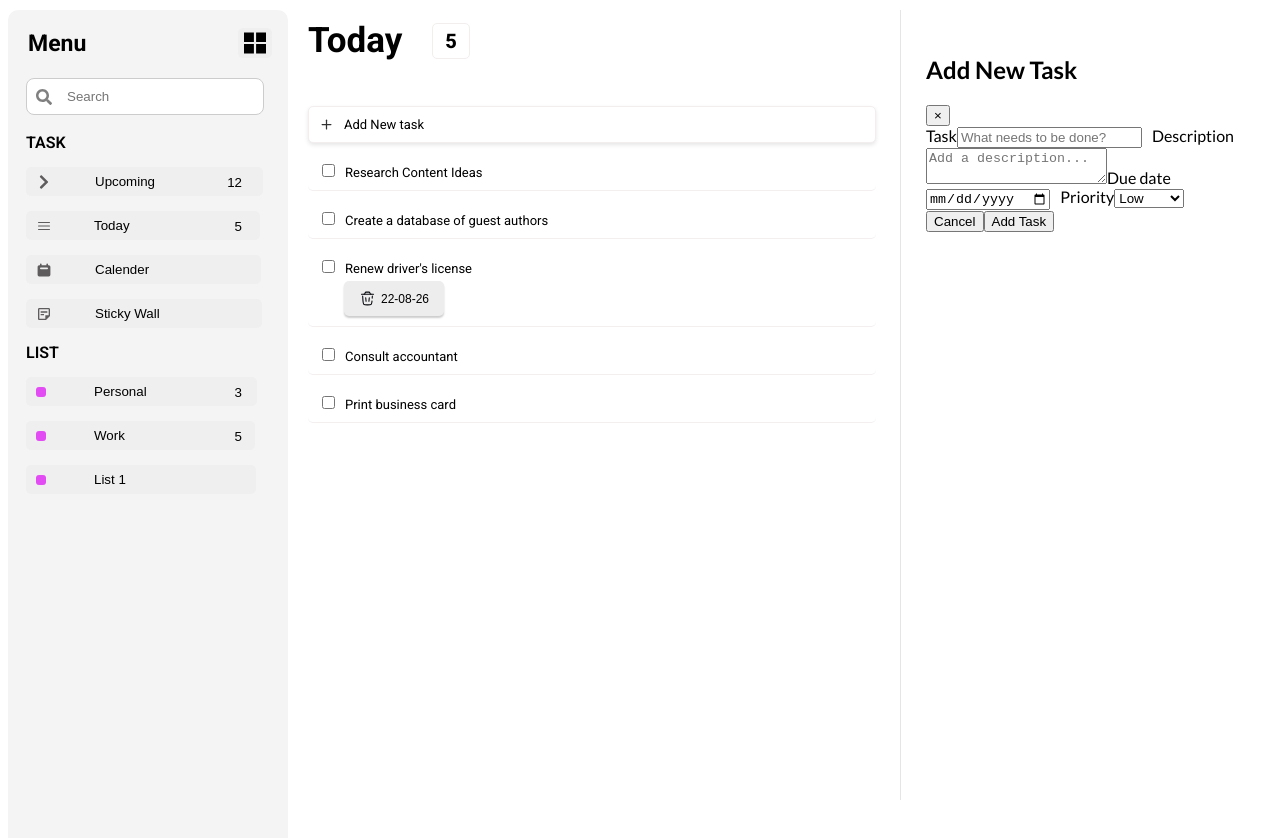
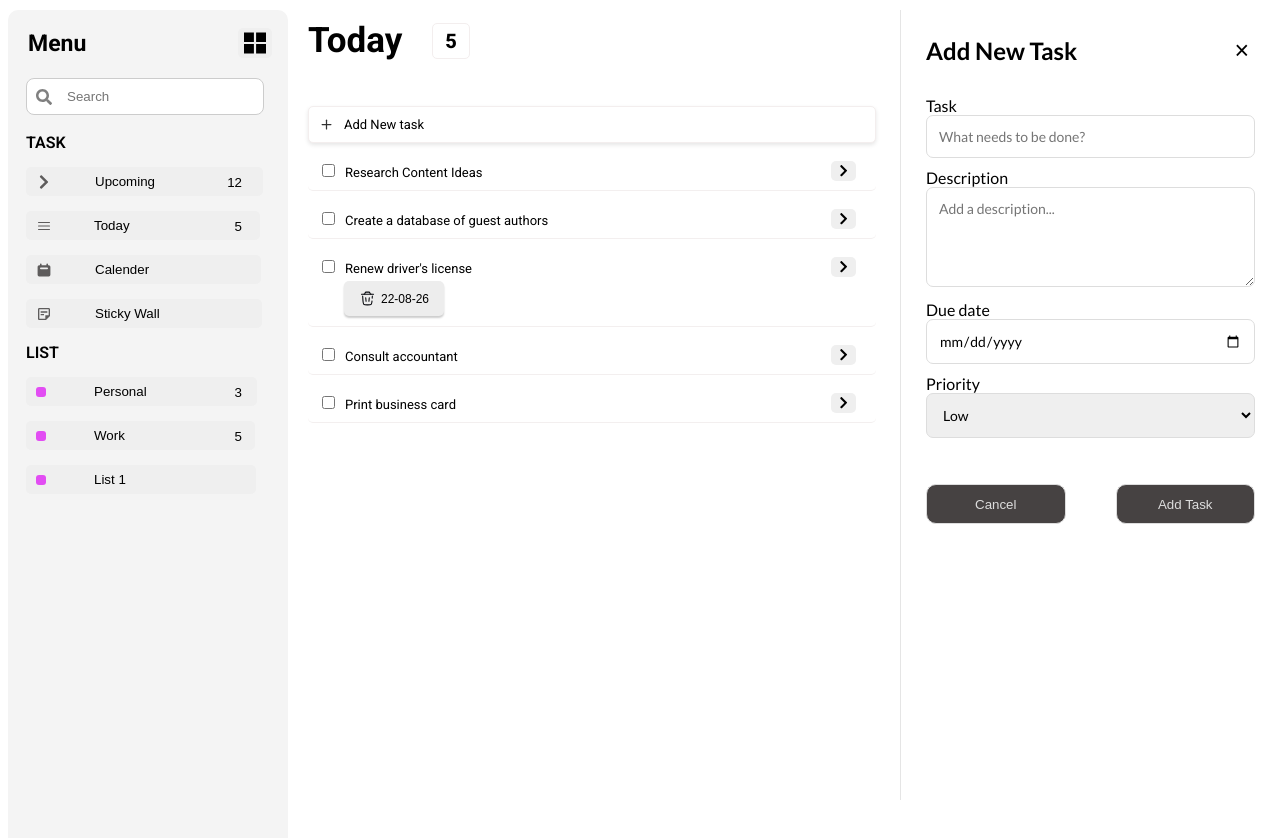
Before and after one commit to Westbrown687/Dove-App, a React (Vite) app in the folder Todolist-App/: page /today in a window 1280 px wide. Both pictures are taken after a click on the button "Add New task". Shown: the top 838 px of the page. Built offline with nearby package versions, Linux system fonts and the light colour scheme.

Commit message:
task-content-upgrade

```diff
--- a/Todolist-App/src/Upcoming.jsx
+++ b/Todolist-App/src/Upcoming.jsx
@@ -1,6 +1,6 @@
 import "./upcoming.css";
 
-export function Upcoming() {
+export function Upcoming({ onAddTask }) {
   return (
     <>
       <section className="upcoming-date-con">
@@ -12,7 +12,7 @@ export function Upcoming() {
 
       <section className="upcoming-tasks-section">
         <div className="today-text">Today</div>
-        <button className="newtask-con">
+        <button onClick={onAddTask} className="newtask-con">
           <img className="plus-img" src="/images/plus-alt.svg" alt="Add" />
           <span>Add New task</span>
         </button>
--- a/Todolist-App/src/addtask.css
+++ b/Todolist-App/src/addtask.css
@@ -32,6 +32,7 @@
   border-radius: 7px;
   font-family: inherit;
   font-size: 14px;
+  outline: none;
 }
 
 .add-task-form textarea {
@@ -42,6 +43,15 @@
 .task-actions {
   display: flex;
   justify-content: flex-end;
-  gap: 10px;
-  margin-top: 20px;
+  gap: 50px;
+  margin-top: 36px;
 }
+.task-actions button{
+  width: 100%;
+  height: 40px;
+  border-radius: 10px;
+  border-width: 1px;
+   border: 1px solid #ddd;
+   background-color: rgb(70, 66, 66);
+   color:#ddd;
+}
--- a/Todolist-App/src/addtask.jsx
+++ b/Todolist-App/src/addtask.jsx
@@ -1,3 +1,4 @@
+import "./addtask.css";
 export function AddTask({ onClose }) {
   return (
     <aside className="add-task-panel">
@@ -8,25 +9,27 @@ export function AddTask({ onClose }) {
       </div>
 
       <div className="add-task-form">
+        <div>
           <label htmlFor="task">Task</label>
 
           <input id="task" type="text" placeholder="What needs to be done?" />
-
+        </div>
+        <div>
           <label htmlFor="description">Description</label>
-
           <textarea id="description" placeholder="Add a description..." />
-
+        </div>
+        <div>
           <label htmlFor="dueDate">Due date</label>
-
           <input id="dueDate" type="date" />
-
+        </div>
+        <div>
           <label htmlFor="priority">Priority</label>
-
           <select id="priority">
             <option value="low">Low</option>
             <option value="medium">Medium</option>
             <option value="high">High</option>
           </select>
+        </div>
 
         <div className="task-actions">
           <button onClick={onClose}>Cancel</button>
--- a/Todolist-App/src/today.css
+++ b/Todolist-App/src/today.css
@@ -61,6 +61,7 @@
   align-items: center;
   width: 100%;
   box-sizing: border-box;
+  position: relative;
 }
 .today-activities-container .activity-item:hover {
   box-shadow: 0 2px 4px rgba(0, 0, 0, 0.12);
@@ -79,6 +80,7 @@
   align-items: center;
   width: 100%;
   box-sizing: border-box;
+  position: relative;
 }
 .today-activity-box:hover{
    box-shadow: 0 2px 4px rgba(0, 0, 0, 0.12);
@@ -111,3 +113,16 @@ input{
  transform: translateY(3px);
  box-shadow: 0 2px 2px rgba(0, 0, 0, 0.2);
 }
+.greaterthan{
+position: absolute;
+right: 20px;
+border: none;
+border-radius: 5px;
+padding-top: 3px;
+}
+.today-activity-box .greaterthan{
+  position: absolute;
+  top: 10px;
+  border: none;
+  padding-top: 3px;
+}
--- a/Todolist-App/src/today.jsx
+++ b/Todolist-App/src/today.jsx
@@ -1,4 +1,5 @@
 import "./today.css";
+import { FaChevronLeft, FaChevronRight, FaChevronDown } from "react-icons/fa";
 
 export function Today({ onAddTask }) {
   return (
@@ -22,11 +23,17 @@ export function Today({ onAddTask }) {
           <div className="activity-item">
             <input type="checkbox" />
             <span>Research Content Ideas</span>
+            <button className="greaterthan">
+              <FaChevronRight />
+            </button>
           </div>
 
           <div className="activity-item">
             <input type="checkbox" />
             <span>Create a database of guest authors</span>
+            <button className="greaterthan">
+              <FaChevronRight />
+            </button>
           </div>
 
           <div className="today-activity-box">
@@ -34,7 +41,9 @@ export function Today({ onAddTask }) {
               <input type="checkbox" />
               <span>Renew driver's license</span>
             </div>
-
+            <button className="greaterthan">
+              <FaChevronRight />
+            </button>
             <button className="trash-button">
               <img className="trash" src="/images/trash.svg" alt="Delete" />
               <span>22-08-26</span>
@@ -44,11 +53,17 @@ export function Today({ onAddTask }) {
           <div className="activity-item">
             <input type="checkbox" />
             <span>Consult accountant</span>
+            <button className="greaterthan">
+              <FaChevronRight />
+            </button>
           </div>
 
           <div className="activity-item">
             <input type="checkbox" />
             <span>Print business card</span>
+            <button className="greaterthan">
+              <FaChevronRight />
+            </button>
           </div>
         </div>
       </section>
--- a/Todolist-App/src/upcoming.css
+++ b/Todolist-App/src/upcoming.css
@@ -34,6 +34,7 @@
 .future-tasks-section{
   display: flex;
   width: 84%;
+  gap: 40px;
 
 }
 .upcoming-tasks-section{
@@ -56,19 +57,19 @@ margin-bottom: 10px;
   margin-top: 20px;
   border-style: solid;
   height: 240px;
-  width: 420px;
+  width: 100%;
   border-radius: 10px;
   border-width: 1px;
   padding: 15px 20px;
   padding-bottom: 0px;
   border-color: rgb(237, 235, 235);
-  margin-right: 30px;
+
 }
 .thisweek-tasks-section{
   margin-top: 20px;
   border-style: solid;
   height: 240px;
-  width: 420px;
+  width: 100%;
   border-radius: 10px;
   border-width: 1px;
   padding: 15px 20px;
```
Lines whose indentation alone changed are shown as unchanged.
